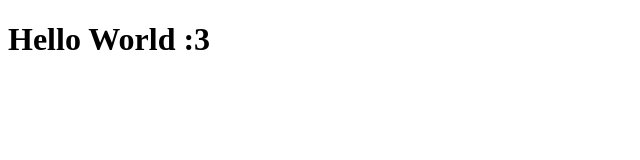
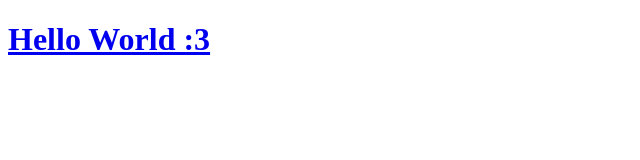
Before and after one commit to amvs-1968899/amvs-1968899.github.io, a plain HTML site: page index.html in a window 1280 px wide. Shown: the whole page, without its empty margins (0-640 px from the left). Drawn offline with Linux system fonts and the light colour scheme.

Commit message:
Add files via upload

```diff
--- a/index.html
+++ b/index.html
@@ -4,6 +4,6 @@
         <title>Hello World</title>
     </head>
     <body>
-        <h1>Hello World :3</h1>
+        <h1><a href="https://www.deviantart.com/tag/furry">Hello World :3</a></h1>
     </body>
 </html>
```
